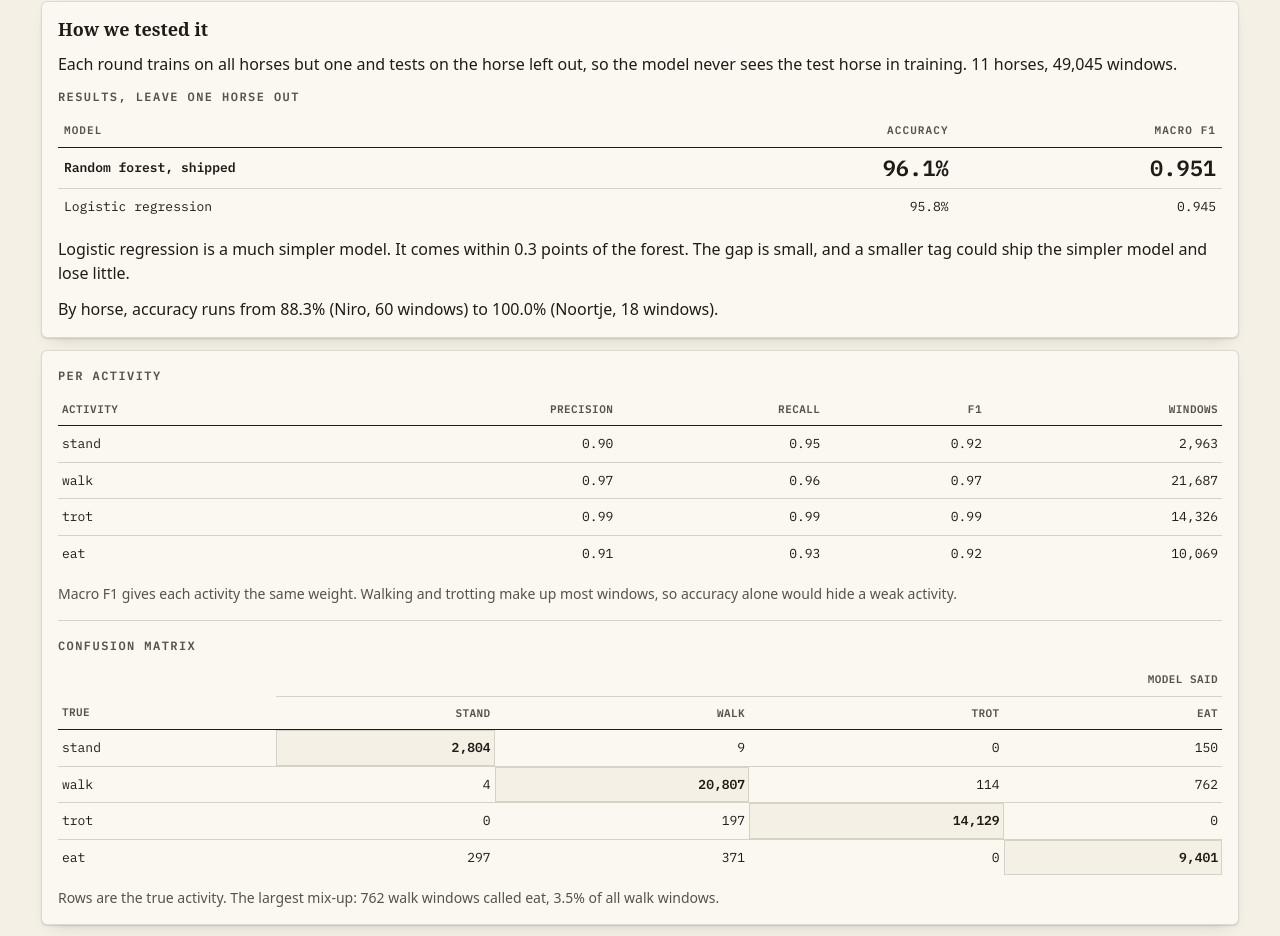
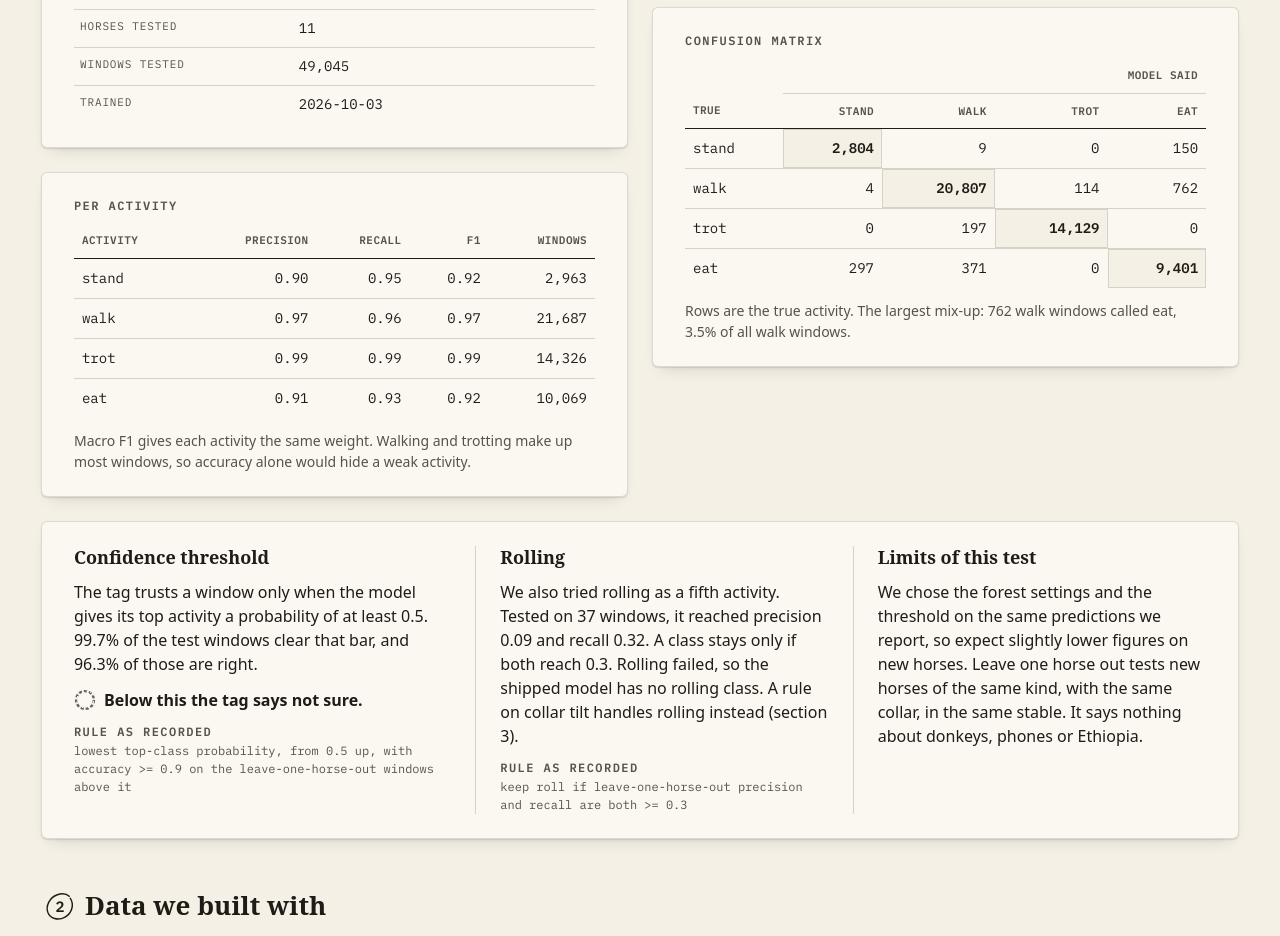
Before and after one commit to ErikLHillbom/EQUORA, a React (Vite) app: page /data in a window 1280 px wide. Shown: the part 960-1896 px from the top of the page. Built offline with nearby package versions, Linux system fonts and the light colour scheme; a web font is replaced by a local one.

Commit message:
Set About the data as a wide datasheet on computers, with the gaps in two columns

```diff
--- a/src/about-data/DataScreen.tsx
+++ b/src/about-data/DataScreen.tsx
@@ -102,7 +102,7 @@ export default function DataScreen() {
           {t('data.privacy.h')}
         </NumberedHeading>
         <Slip>
-          <ul className="ds-list">
+          <ul className="ds-list ds-list--cols">
             {['local', 'forward', 'outputs', 'noDiagnosis', 'person', 'network'].map((k) => (
               <li key={k}>{t(`data.privacy.${k}`)}</li>
             ))}
@@ -152,8 +152,12 @@ function ModelSection({ m }: { m: DatasheetMetrics }) {
   const rollMin = ruleThreshold(roll.rule)
   const thresholdRule = (m as DatasheetMetrics & { thresholdRule?: string }).thresholdRule
 
+  // On a computer: the model's own numbers and the per-activity table on the left, the test
+  // against the simpler baseline and the confusion matrix on the right.
   return (
     <>
+      <div className="ds-cols">
+        <div className="ds-col">
           <Slip className="ds-sheet">
             <p className="ds-lead">
               {t('data.model.lead', {
@@ -189,6 +193,45 @@ function ModelSection({ m }: { m: DatasheetMetrics }) {
             </Ledger>
           </Slip>
 
+          <Slip className="ds-sheet">
+            <Ledger caption={t('data.perclass.caption')} className="ds-perclass">
+              <thead>
+                <tr>
+                  <th scope="col">{t('data.perclass.activity')}</th>
+                  <th scope="col" className="num">
+                    {t('data.perclass.precision')}
+                  </th>
+                  <th scope="col" className="num">
+                    {t('data.perclass.recall')}
+                  </th>
+                  <th scope="col" className="num">
+                    {t('data.perclass.f1')}
+                  </th>
+                  <th scope="col" className="num">
+                    {t('data.perclass.windows')}
+                  </th>
+                </tr>
+              </thead>
+              <tbody>
+                {m.labels.map((c) => {
+                  const r = m.perClass[c]
+                  return (
+                    <tr key={c}>
+                      <th scope="row">{c}</th>
+                      <td className="num">{dec(r.precision, 2)}</td>
+                      <td className="num">{dec(r.recall, 2)}</td>
+                      <td className="num">{dec(r.f1, 2)}</td>
+                      <td className="num">{int(r.support)}</td>
+                    </tr>
+                  )
+                })}
+              </tbody>
+            </Ledger>
+            <p className="ds-note">{t('data.perclass.note')}</p>
+          </Slip>
+        </div>
+
+        <div className="ds-col">
           <Slip className="ds-sheet">
             <h3 className="ds-h3">{t('data.test.h')}</h3>
             <p>{t('data.test.body', { horses: m.perFold.length, windows: int(m.windows) })}</p>
@@ -237,43 +280,6 @@ function ModelSection({ m }: { m: DatasheetMetrics }) {
           </Slip>
 
           <Slip className="ds-sheet">
-        <Ledger caption={t('data.perclass.caption')} className="ds-perclass">
-          <thead>
-            <tr>
-              <th scope="col">{t('data.perclass.activity')}</th>
-              <th scope="col" className="num">
-                {t('data.perclass.precision')}
-              </th>
-              <th scope="col" className="num">
-                {t('data.perclass.recall')}
-              </th>
-              <th scope="col" className="num">
-                {t('data.perclass.f1')}
-              </th>
-              <th scope="col" className="num">
-                {t('data.perclass.windows')}
-              </th>
-            </tr>
-          </thead>
-          <tbody>
-            {m.labels.map((c) => {
-              const r = m.perClass[c]
-              return (
-                <tr key={c}>
-                  <th scope="row">{c}</th>
-                  <td className="num">{dec(r.precision, 2)}</td>
-                  <td className="num">{dec(r.recall, 2)}</td>
-                  <td className="num">{dec(r.f1, 2)}</td>
-                  <td className="num">{int(r.support)}</td>
-                </tr>
-              )
-            })}
-          </tbody>
-        </Ledger>
-        <p className="ds-note">{t('data.perclass.note')}</p>
-
-        <hr className="ds-rule" />
-
             <Ledger caption={t('data.confusion.caption')} className="ds-confusion">
               <thead>
                 <tr>
@@ -313,8 +319,11 @@ function ModelSection({ m }: { m: DatasheetMetrics }) {
               })}
             </p>
           </Slip>
+        </div>
+      </div>
 
-      <Slip className="ds-sheet">
+      <Slip className="ds-sheet ds-trio">
+        <div className="ds-trio__part">
           <h3 className="ds-h3">{t('data.threshold.h')}</h3>
           <p>
             {t('data.threshold.body', {
@@ -328,9 +337,11 @@ function ModelSection({ m }: { m: DatasheetMetrics }) {
             <span>{t('data.threshold.notSure')}</span>
           </p>
           {thresholdRule && <Recorded rule={thresholdRule} />}
+        </div>
 
         <hr className="ds-rule" />
 
+        <div className="ds-trio__part">
           <h3 className="ds-h3">{t('data.roll.h')}</h3>
           {roll.kept ? (
             <p>{t('data.roll.kept')}</p>
@@ -345,11 +356,14 @@ function ModelSection({ m }: { m: DatasheetMetrics }) {
             </p>
           )}
           <Recorded rule={roll.rule} />
+        </div>
 
         <hr className="ds-rule" />
 
+        <div className="ds-trio__part">
           <h3 className="ds-h3">{t('data.limits.h')}</h3>
           <p>{t('data.limits.body')}</p>
+        </div>
       </Slip>
     </>
   )
@@ -500,6 +514,8 @@ function RulesSection({ rollN }: { rollN: number | undefined }) {
     <Slip className="ds-sheet">
       <p className="ds-lead">{t('data.rules.lead')}</p>
 
+      <div className="ds-rules">
+        <div className="ds-rules__text">
           <div className="ds-h3row">
             <h3 className="ds-h3">{t('data.rules.exp.h')}</h3>
             <RectStamp kind="experimental" id="data-exp" />
@@ -531,6 +547,7 @@ function RulesSection({ rollN }: { rollN: number | undefined }) {
               zHorse: PROFILES.horse.departZ,
             })}
           </p>
+        </div>
 
         <Ledger caption={t('data.rules.states.caption')} className="ds-states">
           <thead>
@@ -550,6 +567,7 @@ function RulesSection({ rollN }: { rollN: number | undefined }) {
             ))}
           </tbody>
         </Ledger>
+      </div>
     </Slip>
   )
 }
--- a/src/about-data/data.css
+++ b/src/about-data/data.css
@@ -416,3 +416,219 @@
   background: linear-gradient(180deg, rgba(241, 233, 212, 0.9), rgba(229, 217, 188, 0.86));
   box-shadow: 0 1px 2px rgba(31, 28, 23, 0.16);
 }
+
+/* ---------- Columns: one column on a phone ---------- */
+
+.ds-cols,
+.ds-col {
+  display: grid;
+  gap: var(--space-3);
+}
+
+.ds-cols + .ds-trio {
+  margin-top: var(--space-3);
+}
+
+.ds-rules .ds-states {
+  margin-top: var(--space-4);
+}
+
+.ds-rules__text > * + * {
+  margin-top: var(--space-3);
+}
+
+/* ---------- Tablets and computers: a datasheet that uses the width ---------- */
+
+@media (min-width: 768px) {
+  .ds-list--cols {
+    columns: 2;
+    column-gap: var(--space-7);
+  }
+
+  .ds-list--cols li {
+    break-inside: avoid;
+  }
+
+  .ds-list--cols li + li {
+    margin-top: 0;
+  }
+
+  .ds-list--cols li {
+    margin-bottom: var(--space-2);
+  }
+
+  /* Sources in two columns, each reference kept whole. */
+  .ds-sources {
+    columns: 2;
+    column-gap: var(--space-7);
+  }
+
+  .ds-sources .ds-h3 {
+    break-after: avoid;
+  }
+
+  .ds-refs li {
+    break-inside: avoid;
+  }
+
+  .ds-sources > .ds-note {
+    column-span: all;
+    margin-top: var(--space-5);
+  }
+
+  /* The ten gaps in two columns on the kraft slip, read down then across. */
+  .ds-gaps__list {
+    columns: 2;
+    column-gap: var(--space-7);
+  }
+
+  .ds-gap {
+    break-inside: avoid;
+  }
+}
+
+@media (min-width: 1024px) {
+  /* More air between the sections of the sheet than inside them. */
+  .ds.ui-paper > * + * {
+    margin-top: var(--space-7);
+  }
+
+  .ds .ui-numhead {
+    font-size: 1.625rem;
+  }
+
+  .ds section > .ui-numhead + * {
+    margin-top: var(--space-4);
+  }
+
+  /* Sentences stay at a reading width, however wide the sheet. */
+  .ds-intro,
+  .ds-lead,
+  .ds-sheet > p,
+  .ds-rules__text > p,
+  .ds-trio__part > p {
+    max-width: 72ch;
+  }
+
+  .ds-intro {
+    font-size: var(--size-lead);
+    line-height: 1.5 !important;
+  }
+
+  .ds-sheet.ui-slip--padded,
+  .ds-sources.ui-slip--padded,
+  section > .ui-slip--padded {
+    padding: var(--space-5) var(--space-6);
+  }
+
+  .ds .ui-ledger {
+    font-size: var(--size-small);
+  }
+
+  /* 1. The model: numbers and the per-activity table left, baseline and confusion right. */
+  .ds-cols {
+    grid-template-columns: minmax(0, 1fr) minmax(0, 1fr);
+    align-items: start;
+    gap: var(--space-5);
+  }
+
+  .ds-col {
+    gap: var(--space-5);
+  }
+
+  .ds-cols + .ds-trio {
+    margin-top: var(--space-5);
+  }
+
+  .ds .ds-perclass th,
+  .ds .ds-perclass td,
+  .ds .ds-confusion th,
+  .ds .ds-confusion td {
+    padding: 9px 8px;
+  }
+
+  .ds-results__shipped td {
+    font-size: 1.75rem;
+  }
+
+  /* Threshold, rolling and the limits of the test: three columns split by hairlines. */
+  .ds-trio {
+    display: grid;
+    grid-template-columns: repeat(3, minmax(0, 1fr));
+    gap: 0;
+  }
+
+  .ds-trio > .ds-rule {
+    display: none;
+  }
+
+  .ds-sheet.ds-trio > * + * {
+    margin-top: 0;
+  }
+
+  .ds-trio__part > * + * {
+    margin-top: var(--space-3);
+  }
+
+  .ds-trio__part + .ds-rule + .ds-trio__part {
+    padding-left: var(--space-5);
+    margin-left: var(--space-5);
+    border-left: 1px solid var(--rule);
+  }
+
+  /* 2. Data we built with: two columns of entries. */
+  .ds-entries {
+    display: grid;
+    grid-template-columns: minmax(0, 1fr) minmax(0, 1fr);
+    column-gap: var(--space-7);
+  }
+
+  .ds-entry,
+  .ds-entry:last-child {
+    padding: var(--space-4) 0;
+    border-top: 1px solid var(--rule);
+  }
+
+  /* 3. Rules: the prose on the left, the five states beside it. */
+  .ds-rules {
+    display: grid;
+    grid-template-columns: minmax(0, 1fr) minmax(0, 1.05fr);
+    align-items: start;
+    gap: var(--space-7);
+  }
+
+  .ds-rules .ds-states {
+    margin-top: 0;
+  }
+
+  /* 4. The honesty slip: larger, still the most hand-made thing on the page. */
+  .ds-gaps__slip {
+    padding: 44px var(--space-7) var(--space-6) !important;
+    transform: rotate(-0.4deg);
+  }
+
+  .ds-gaps__slip .ui-numhead {
+    font-size: 2rem;
+  }
+
+  .ds-gaps__sub {
+    font-size: var(--size-body);
+  }
+
+  .ds-gaps__list {
+    margin-top: var(--space-5);
+  }
+
+  .ds-gap__what {
+    font-size: var(--size-lead);
+  }
+
+  .ds-gap__close {
+    font-size: 0.9375rem;
+  }
+
+  .ds-gaps__slip .ui-tape {
+    width: 136px;
+    height: 30px;
+  }
+}
```
Also changed, not shown: 1 other file (tests, documents, lock files or other folders). Lines whose indentation alone changed are shown as unchanged.
